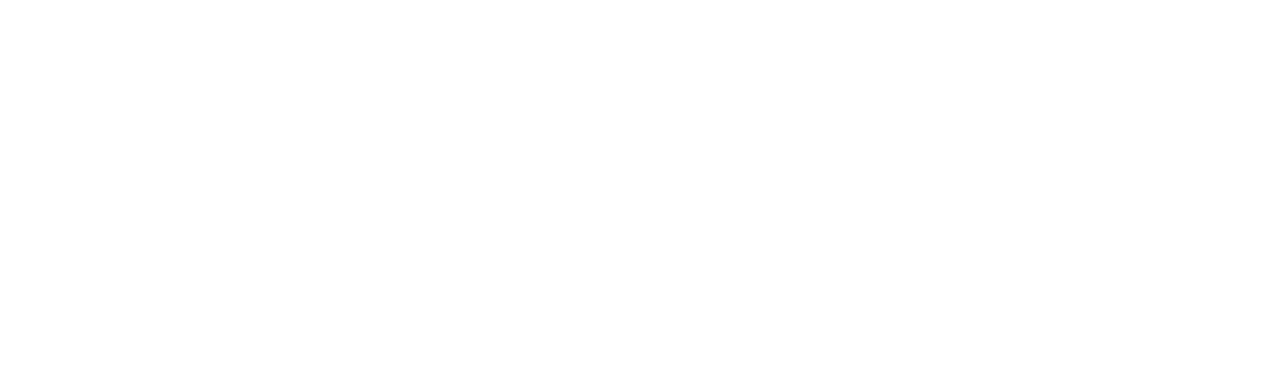
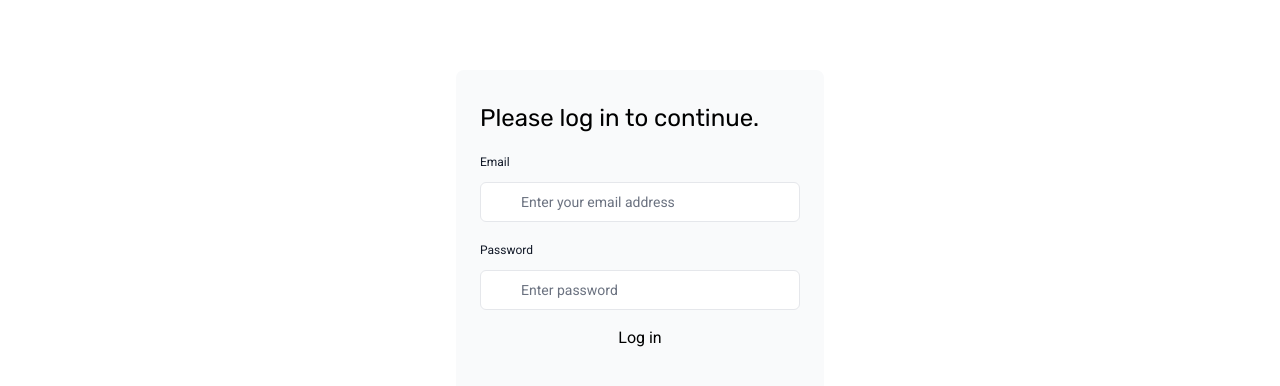
Before and after one commit to Sandroisu/beejuterka, a Next.js app: page /auth in a window 1280 px wide. Shown: the part 182-568 px from the top of the page. Built offline with nearby package versions, Linux system fonts and the light colour scheme; no server answers.

Commit message:
login form

```diff
--- a/app/auth/page.tsx
+++ b/app/auth/page.tsx
@@ -1,6 +1,7 @@
 
 import { Suspense } from 'react';
 import { Metadata } from 'next';
+import LoginForm from '../ui/login/login-form';
 
 export const metadata: Metadata = {
     title: 'Authentication',
@@ -11,7 +12,7 @@
         <main className="flex items-center justify-center md:h-screen">
             <div className="relative mx-auto flex w-full max-w-[400px] flex-col space-y-2.5 p-4 md:-mt-32">
                 <Suspense>
-
+                    <LoginForm />
                 </Suspense>
             </div>
         </main>
--- /dev/null
+++ b/app/ui/login/login-form.tsx
@@ -0,0 +1,74 @@
+'use client';
+
+import { rubik } from '@/app/ui/fonts';
+import { useActionState } from 'react';
+import { useSearchParams } from 'next/navigation';
+
+export default function LoginForm() {
+    const searchParams = useSearchParams();
+    const callbackUrl = searchParams.get('callbackUrl') || '/dashboard';
+    const [errorMessage, formAction, isPending] = useActionState(
+        () => { },
+        undefined,
+    );
+
+    return (
+        <form action={formAction} className="space-y-3">
+            <div className="flex-1 rounded-lg bg-gray-50 px-6 pb-4 pt-8">
+                <h1 className={`${rubik.className} mb-3 text-2xl`}>
+                    Please log in to continue.
+                </h1>
+                <div className="w-full">
+                    <div>
+                        <label
+                            className="mb-3 mt-5 block text-xs font-medium text-gray-900"
+                            htmlFor="email"
+                        >
+                            Email
+                        </label>
+                        <div className="relative">
+                            <input
+                                className="peer block w-full rounded-md border border-gray-200 py-[9px] pl-10 text-sm outline-2 placeholder:text-gray-500"
+                                id="email"
+                                type="email"
+                                name="email"
+                                placeholder="Enter your email address"
+                                required
+                            />
+                        </div>
+                    </div>
+                    <div className="mt-4">
+                        <label
+                            className="mb-3 mt-5 block text-xs font-medium text-gray-900"
+                            htmlFor="password"
+                        >
+                            Password
+                        </label>
+                        <div className="relative">
+                            <input
+                                className="peer block w-full rounded-md border border-gray-200 py-[9px] pl-10 text-sm outline-2 placeholder:text-gray-500"
+                                id="password"
+                                type="password"
+                                name="password"
+                                placeholder="Enter password"
+                                required
+                                minLength={6}
+                            />
+                        </div>
+                    </div>
+                </div>
+                <input type="hidden" name="redirectTo" value={callbackUrl} />
+                <button className="mt-4 w-full" aria-disabled={isPending}>
+                    Log in
+                </button>
+                <div
+                    className="flex h-8 items-end space-x-1"
+                    aria-live="polite"
+                    aria-atomic="true"
+                >
+
+                </div>
+            </div>
+        </form>
+    );
+}
```
